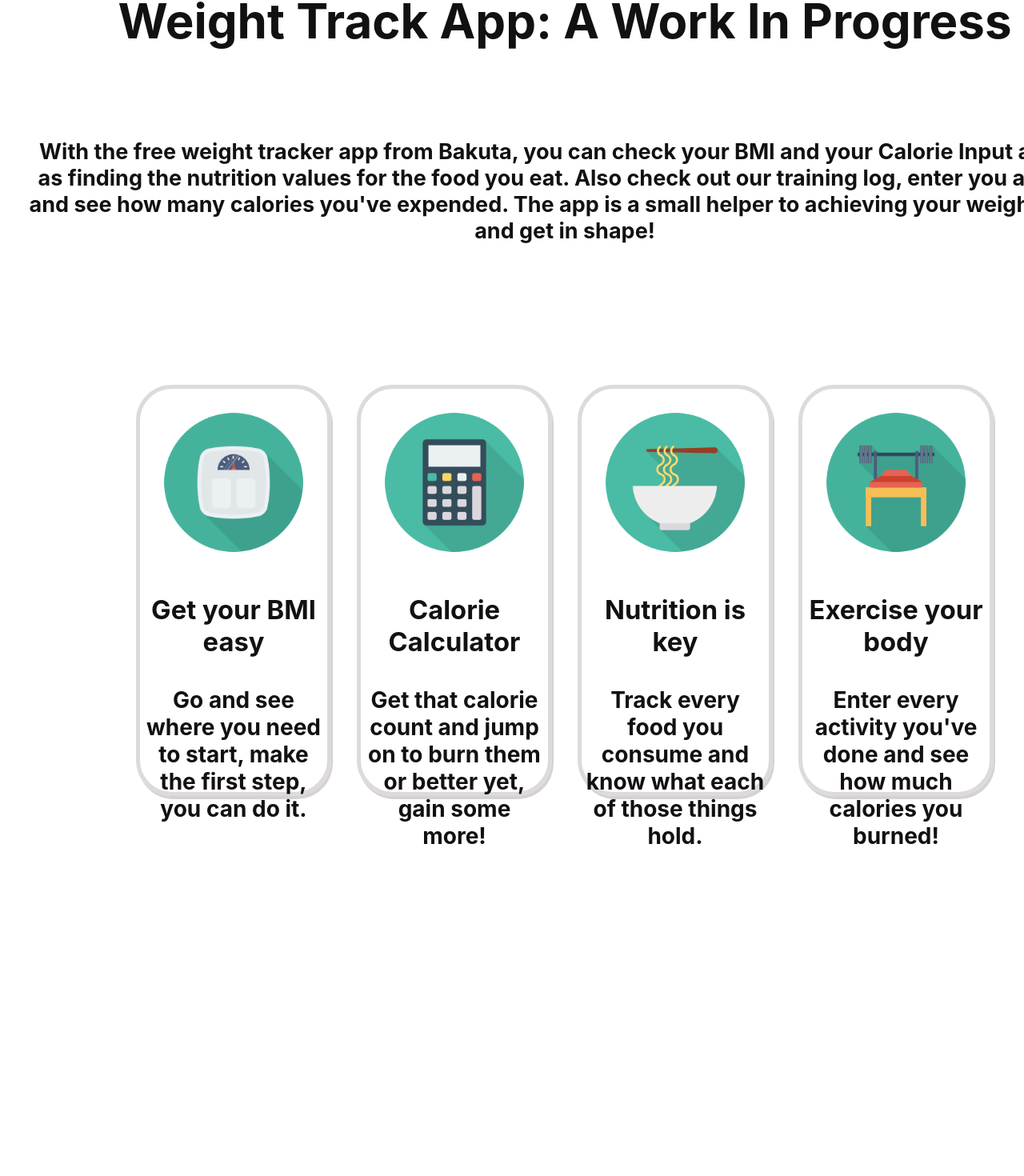
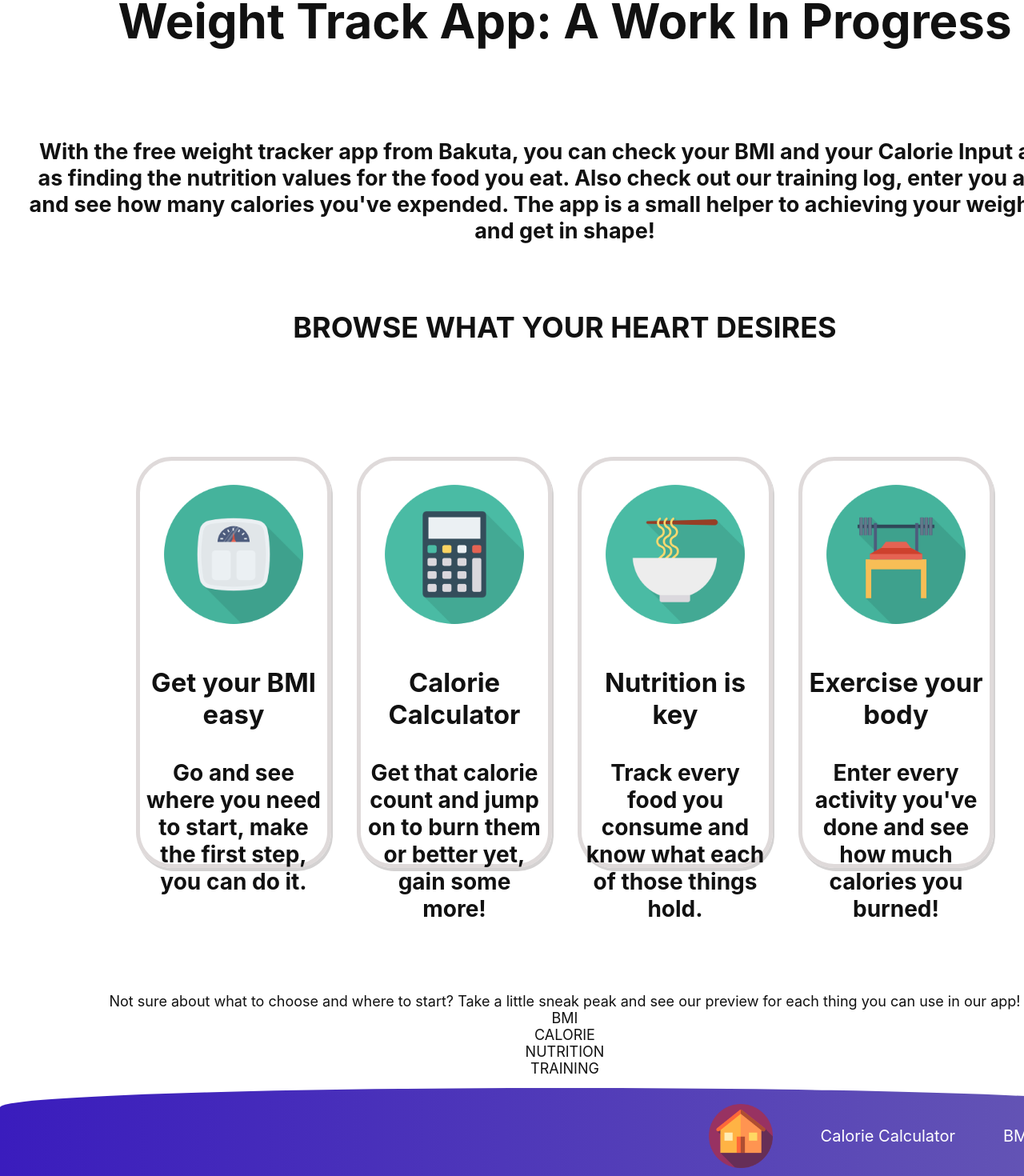
Before and after one commit to IvanBabic26/weight-track, a React (Create React App) app: page /home in a window 1280 px wide. Shown: the part 224-1694 px from the top of the page at 80% size. Before the commit the page ends 1389 px from the top, so only its background shows below. Built offline with nearby package versions, Linux system fonts and the light colour scheme.

Commit message:
added more content

```diff
--- a/src/App.js
+++ b/src/App.js
@@ -7,16 +7,68 @@
 import NutritionValue from "./components/NutritionValues/NutritionValue";
 import DisplayCase from "./components/DisplayCase/DisplayCase";
 import TrainingLog from "./components/TrainingLog/TrainingLog";
+import house from "./components/img/house.png";
 
 export default function App() {
+  // state = {
+  //   query: "",
+  //   data: [],
+  //   filteredData: []
+  // };
+
+  // handleInputChange = e => {
+  //   const query = e.target.value;
+
+  //   this.setState(prevState => {
+  //     const filteredData = prevState.data.filter(element => {
+  //       return element.name.toLowerCase().includes(query.toLowerCase());
+  //     });
+
+  //     return (
+  //       query,
+  //       filteredData
+  //       );
+  //     });
+  //   };
+
+  //   getData = () => {
+  //     fetch(`http://localhost:3000`)
+  //     .then(response => response.json())
+  //     .then(data => {
+  //       const { query } = this.state;
+  //       const filteredData = data.filter(element => {
+  //         return element.name.toLowerCase().includes(query.toLowerCase());
+  //       });
+
+  //       this.setState({
+  //         data,
+  //         filteredData
+  //       });
+  //     });
+  //   };
+
+  //   componentWillMount() {
+  //     this.getData
+  //   }
   return (
     <BrowserRouter>
+      {/* <svg xmlns="http://www.w3.org/2000/svg" viewBox="0 0 100 100" preserveAspectRatio="none">
+    <polygon fill="white" points="0,100 100,0 100,100"/>
+    </svg> */}
       <div className="headerbar">
         <NavLink to="/home">Home</NavLink>
         <NavLink to="/bmicalculator">BMI Calculator</NavLink>
         <NavLink to="/caloriecalculator">Calorie Calculator</NavLink>
         <NavLink to="/nutritionvalue">Nutrition Value</NavLink>
         <NavLink to="/traininglog">Training Log</NavLink>
+        {/* <form>
+          <input
+            placeholder="Search for..."
+            value={this.state.query}
+            onChange={this.handleInputChange}
+          />
+        </form>
+        <div>{this.state.filteredData.map(i => <p>{i.name}</p>)}</div> */}
       </div>
       <Switch>
         <Route path="/home" component={Home} />
@@ -26,6 +78,13 @@
         <Route path="/traininglog" component={TrainingLog} />
         <Route path="/displaycase/:id" component={DisplayCase} />
       </Switch>
+      <div className="footerBar">
+        <NavLink to="/bmicalculator">BMI Calculator</NavLink>
+        <NavLink to="/caloriecalculator">Calorie Calculator</NavLink>
+        <NavLink to="/home">
+          <img alt="house" src={house} />
+        </NavLink>
+      </div>
     </BrowserRouter>
   );
 }
--- a/src/components/Home/Home.css
+++ b/src/components/Home/Home.css
@@ -2,6 +2,8 @@
   overflow: hidden;
   box-sizing: border-box;
   background: linear-gradient(to left, #6759b4, #3a1cbd);
+  border-bottom-left-radius: 50% 20%;
+  border-bottom-right-radius: 50% 20%;
 }
 
 .headerbar a {
@@ -61,6 +63,7 @@
 
 .tabs {
   margin: 16px;
+  margin-top: 0px;
   padding: 2px;
   border: 5px rgb(223, 218, 218) solid;
   width: 30%;
@@ -108,3 +111,53 @@
   margin: 3px;
   color: #111;
 }
+
+.browseTabs {
+  padding-top: 40px;
+  font-size: 36px;
+  font-weight: bold;
+  font-family: -apple-system, BlinkMacSystemFont, "Segoe UI", "Roboto", "Oxygen",
+    "Ubuntu", "Cantarell", "Fira Sans", "Droid Sans", "Helvetica Neue",
+    sans-serif;
+}
+
+/* .bottomText {
+
+} */
+
+/* .preview {
+} */
+
+
+.footerBar {
+  overflow: hidden;
+  box-sizing: border-box;
+  background: linear-gradient(to left, #6759b4, #3a1cbd);
+  border-top-left-radius: 50% 20%;
+  border-top-right-radius: 50% 20%;
+}
+
+.footerBar a {
+  float: right;
+  color: #fff;
+  text-align: center;
+  text-decoration: none;
+  height: 80px;
+  margin: 20px;
+  padding-left: 20px;
+  align-items: center;
+  font-size: 20px;
+  display: flex;
+}
+
+.footerBar a:hover {
+  color: rgb(255, 0, 0);
+}
+
+.footerBar a.active {
+  color: rgb(236, 46, 46);
+}
+
+.footerBar img {
+  height: 80px;
+}
--- a/src/components/Home/Home.js
+++ b/src/components/Home/Home.js
@@ -26,6 +26,7 @@
               finding the nutrition values for the food you eat. Also check out our training log, enter you activity and see how many calories you've expended. The app is a small
               helper to achieving your weight goals and get in shape!`}
             </h2>
+            <div className="browseTabs">{`BROWSE WHAT YOUR HEART DESIRES`}</div>
             <div className="tabPage">
               <div className="tabs">
                   <Link to="/bmicalculator">
@@ -75,8 +76,15 @@
                   </Link>
               </div>
             </div>
-            <h5 className="bottomText">
-            </h5>
+            <div className="bottomText">
+                Not sure about what to choose and where to start? Take a little sneak peak and see our preview for each thing you can use in our app!
+            </div>
+          <div className="preview">
+            <div>BMI</div>
+            <div>CALORIE</div>
+            <div>NUTRITION</div>
+            <div>TRAINING</div>
+        </div>
           </div>
         </div>
       </div>
--- a/src/components/TrainingLog/TrainingLog.css
+++ b/src/components/TrainingLog/TrainingLog.css
@@ -4,7 +4,8 @@
 
 .trainLogWrapper {
   display: inline-block;
-  margin: 50px 50px 50px 140px;
+  margin: 50px;
+  margin-left: 140px;
 }
 
 .inputLog {
@@ -54,6 +55,15 @@
   display: table;
 }
 
+.trainingLogHeader {
+  margin: 50px;
+  padding: 10px;
+  display: block;
+  text-align: center;
+  font-size: 58px;
+}
+
+
 .divTable{
 	display: table;
 	width: 100%;
--- a/src/components/TrainingLog/TrainingLog.js
+++ b/src/components/TrainingLog/TrainingLog.js
@@ -244,7 +244,7 @@
           </div>
         </div>
         <div className="trainingTextWrapper">
-          <h1 className="nutriHeader">Train, Burn, Log</h1>
+          <h1 className="trainingLogHeader">Train, Burn, Log</h1>
           <div className="trainText">
             Hi there! Are you ready? Let's begin. Everytime you do some
             exercise, ever wonder how much calories you burned? Well, this is
@@ -286,10 +286,10 @@
                         </div>
                         <div className="divTableCell">{training.met}</div>
                         <div className="divTableCell">
-                          {training.duration_min}
+                          {training.duration_min}min
                         </div>
                         <div className="divTableCell">
-                          {training.nf_calories}
+                          {training.nf_calories}kcal
                         </div>
                       </div>
                     </div>
```
Also changed, not shown: src/components/img/house.png (added). Lines whose indentation alone changed are shown as unchanged.
